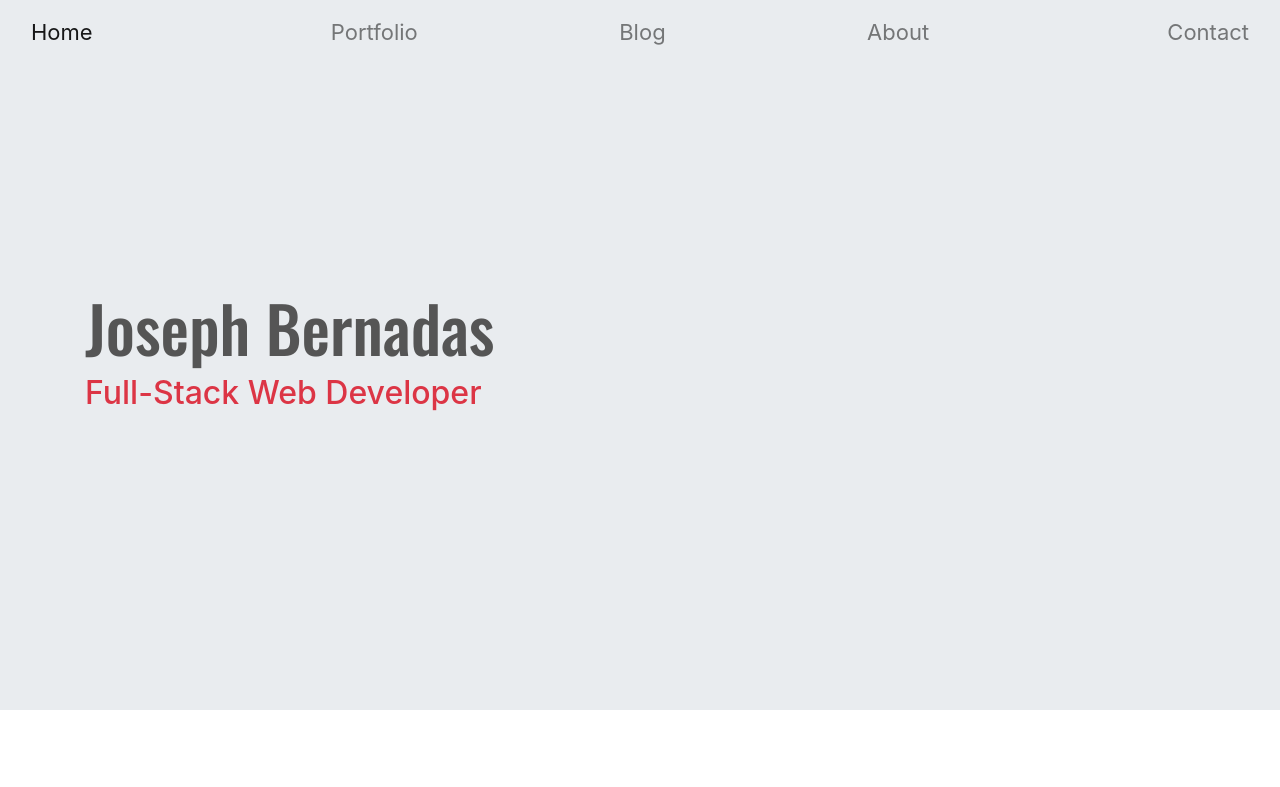
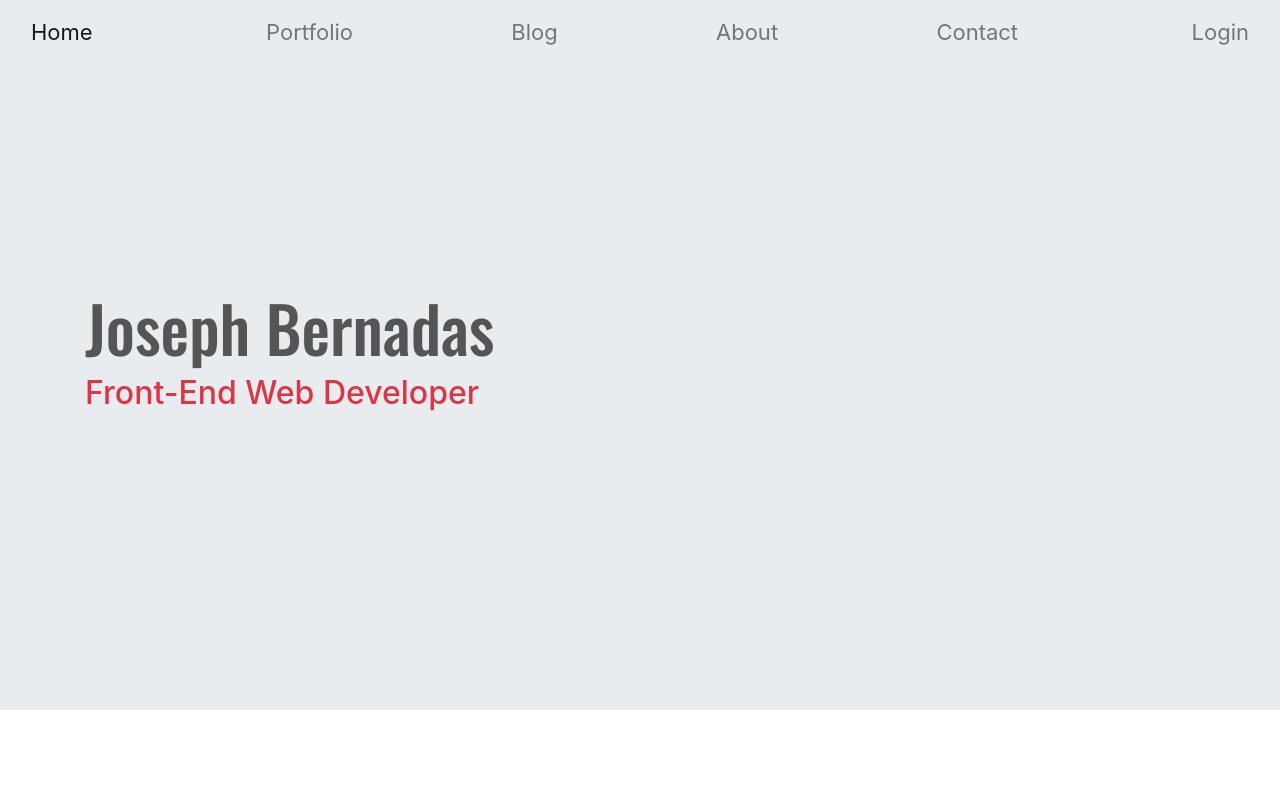
Before and after one commit to jbernadas/new-portfolio, a website: page index.html in a window 1280 px wide. Shown: the top 787 px of the page. Drawn offline with nearby package versions, Linux system fonts and the light colour scheme.

Commit message:
Committing for the day

```diff
--- a/index.html
+++ b/index.html
@@ -26,8 +26,9 @@
             <li class="nav-item active"><a class="nav-link" href="#">Home</a></li>
             <li class="nav-item"><a class="nav-link" href="#">Portfolio</a></li>
             <li class="nav-item"><a class="nav-link" href="#">Blog</a></li>
-            <li class="nav-item"><a class="nav-link" href="aboutus.html">About</a></li>
-            <li class="nav-item"><a class="nav-link" href="contactus.html">Contact</a></li>
+            <li class="nav-item"><a class="nav-link" href="#">About</a></li>
+            <li class="nav-item"><a class="nav-link" href="#">Contact</a></li>
+            <li class="nav-item"><a class="nav-link" href="#">Login</a></li>
           </ul>
         </div>
       </div>
@@ -42,7 +43,7 @@
         <div class="row align-items-center">
           <div id="brand-name" class="col">
             <h1>Joseph Bernadas</h1>
-            <h2 class="text-danger">Full-Stack Web Developer</h2>
+            <h2 class="text-danger">Front-End Web Developer</h2>
           </div>
         </div>
       </div>
--- a/package.json
+++ b/package.json
@@ -15,7 +15,7 @@
   },
   "dependencies": {
     "bootstrap": "^4.0.0",
-    "jquery": "^3.5.0",
+    "jquery": "^3.2.1",
     "popper.js": "^1.12.9"
   }
 }
```
Also changed, not shown: 1 other file.
